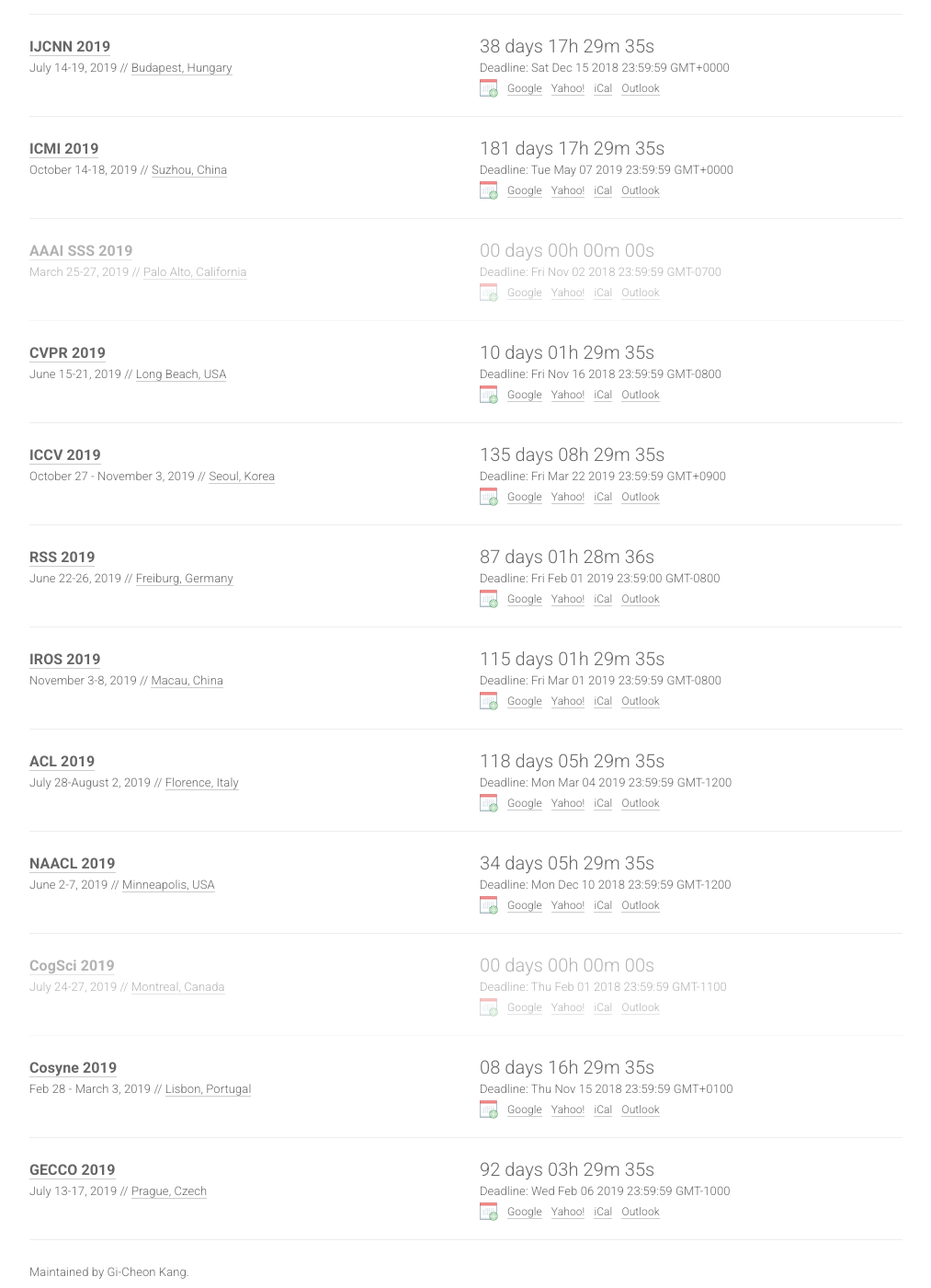
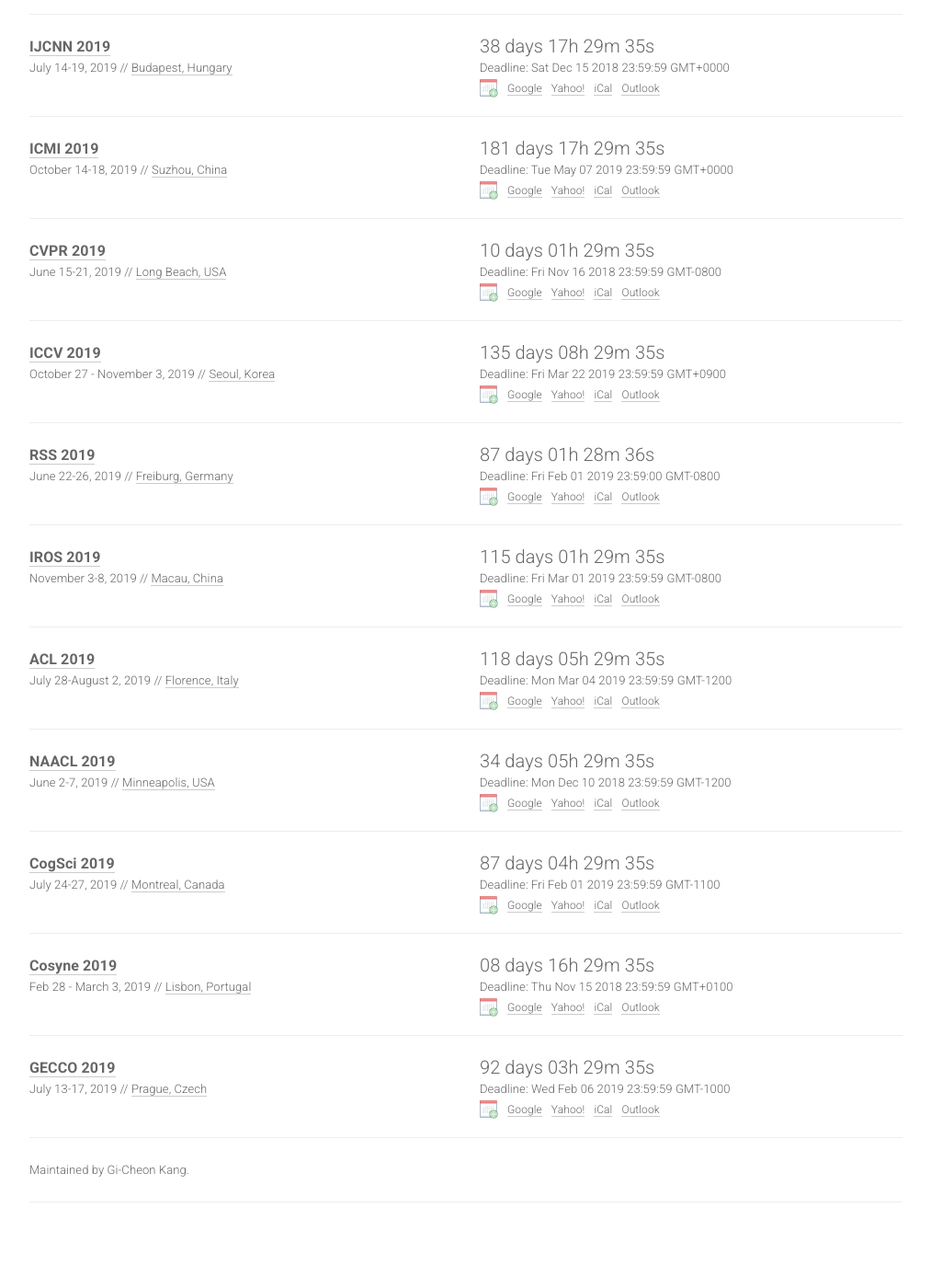
Before and after one commit to biconf/biconf.github.io, a Jekyll site: the page built from index.html, in a window 1280 px wide and 1400 px high, scrolled down 416 px. Shown: the whole window at 92% size, without its empty margins (133-1146 px from the left). Built offline with Jekyll 4.4.1, drawn with Linux system fonts in a browser that asks for light colours; nearby versions of some CDN libraries; after the commit the page ends 1746 px from its top, so only the background shows below that; part of the change alters nothing that is shown.

Commit message:
Update conferences.yml

```diff
--- a/_data/conferences.yml
+++ b/_data/conferences.yml
@@ -71,15 +71,15 @@
 #  place: TBA
 #  sub: AI
 
-- name: AAAI SSS
-  year: 2019
-  id: aaai-sss19
-  link: https://aaai.org/Symposia/Spring/sss19.php
-  deadline: "2018-11-02 23:59:59"
-  timezone: America/Los_Angeles
-  date: March 25-27, 2019
-  place: Palo Alto, California
-  sub: AI
+#- name: AAAI SSS
+#  year: 2019
+#  id: aaai-sss19
+#  link: https://aaai.org/Symposia/Spring/sss19.php
+#  deadline: "2018-11-02 23:59:59"
+#  timezone: America/Los_Angeles
+#  date: March 25-27, 2019
+#  place: Palo Alto, California
+#  sub: AI
 
 - name: CVPR
   year: 2019
@@ -175,7 +175,7 @@
   year: 2019
   id: cogsci19
   link: http://www.cognitivesciencesociety.org/conference/cogsci-2019/
-  deadline: "2018-02-01 23:59:59"
+  deadline: "2019-02-01 23:59:59"
   timezone: Etc/GMT+11
   date: July 24-27, 2019
   place: Montreal, Canada
```
